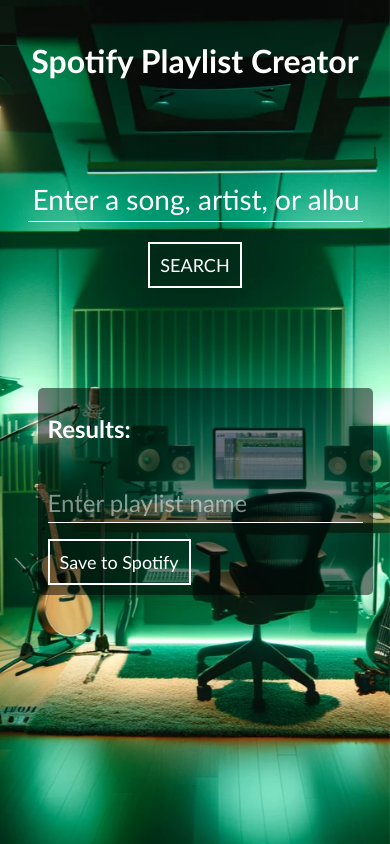
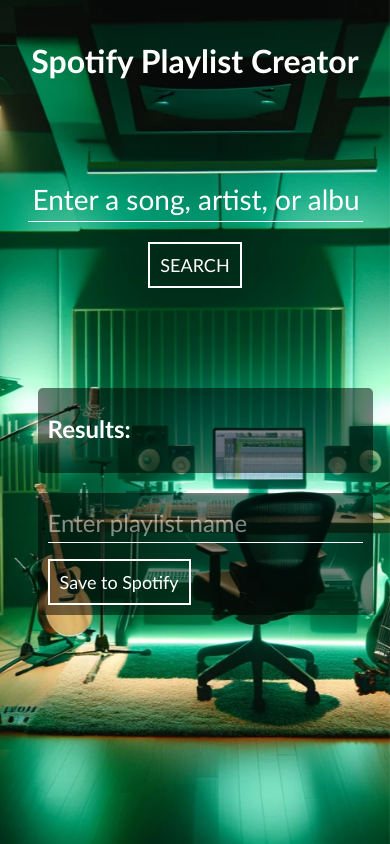
Before and after one commit to liamtpd/spotify-playlist-creator, a React (Create React App) app: page / in a window 390 px wide. Built offline with nearby package versions, Linux system fonts and the light colour scheme.

Commit message:
added margin between  and  sections in  query in

```diff
--- a/src/App.css
+++ b/src/App.css
@@ -68,4 +68,12 @@
   .results-section, .playlist-section {
     width: 100%; /* Each section takes full width of the parent on small screens */
   }
+
+  .results-section {
+    margin-bottom: 10px;
+  }
+
+  .playlist-section {
+    margin-top: 10px;
+  }
 }
```
